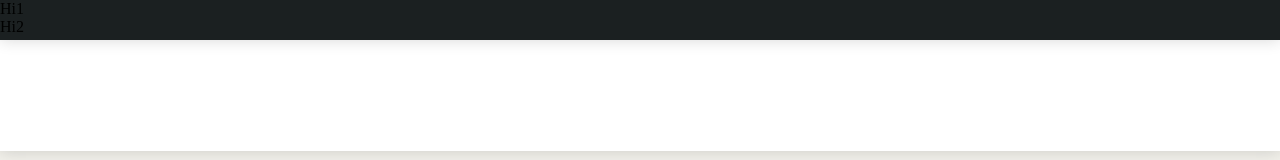
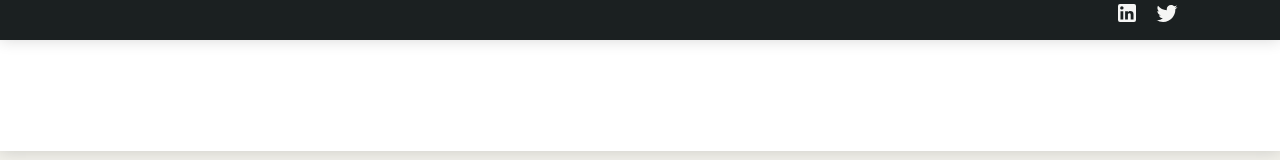
Before and after one commit to AbbaTek-Group/mp-connect, a React (Create React App) app in the folder mp-connect/: page / in a window 1280 px wide. Shown: the top 160 px of the page. Built offline with nearby package versions, Linux system fonts and the light colour scheme; a web font is replaced by a local one.

Commit message:
Link Bar Icons & styling

```diff
--- a/mp-connect/src/components/landing/content/LinkBarContent.tsx
+++ b/mp-connect/src/components/landing/content/LinkBarContent.tsx
@@ -1,11 +1,25 @@
-import { Box } from "@mui/material";
+import { Box, IconButton } from "@mui/material";
 import LinkedInIcon from "@mui/icons-material/LinkedIn";
+import TwitterIcon from "@mui/icons-material/Twitter";
+import { linkBarContentSx } from "../../../styles/inline";
 
 export const LinkBarContent = () => {
   return (
-    <Box>
-      <Box>Hi1</Box>
-      <Box>Hi2</Box>
+    <Box sx={linkBarContentSx.container}>
+      <IconButton
+        sx={linkBarContentSx.iconButton}
+        onClick={() => console.log("linkedin")}
+        disableRipple
+      >
+        <LinkedInIcon />
+      </IconButton>
+      <IconButton
+        sx={linkBarContentSx.iconButton}
+        onClick={() => console.log("twitter")}
+        disableRipple
+      >
+        <TwitterIcon />
+      </IconButton>
     </Box>
   );
 };
--- a/mp-connect/src/styles/inline.ts
+++ b/mp-connect/src/styles/inline.ts
@@ -16,6 +16,22 @@ export const linkBarSx = {
   width: "100vw",
   boxShadow: "0px 0px 16px rgb(0 0 0 / 0.16)",
   zIndex: "8",
+};
+
+export const linkBarContentSx = {
+  container: {
+    display: "flex",
+    flexDirection: "row",
+    justifyContent: "flex-end",
+    mt: "-0.83vh",
+    mr: "7.3vw",
+  },
+  iconButton: {
+    color: palette.white,
+    "&:hover": {
+      opacity: "0.84",
+    },
+  },
 };
 
 export const navBarSx = {
```
